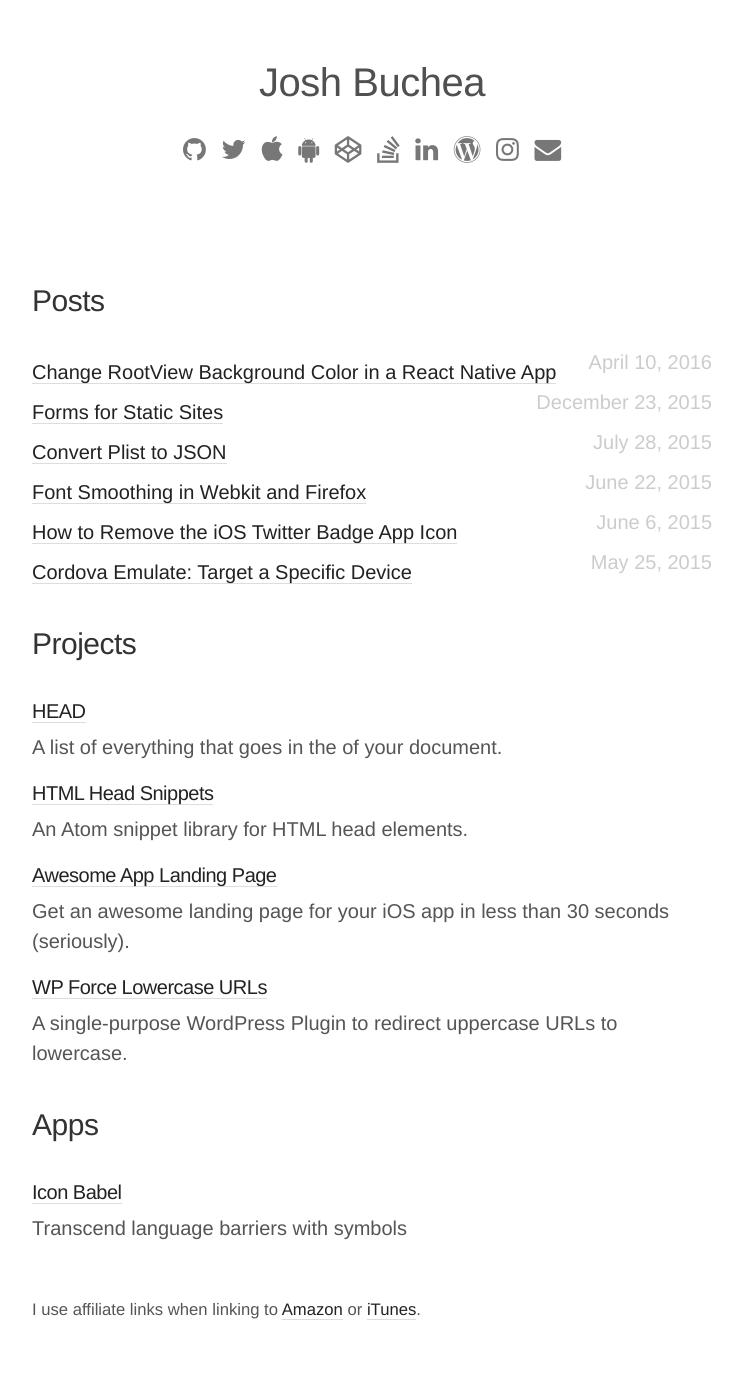
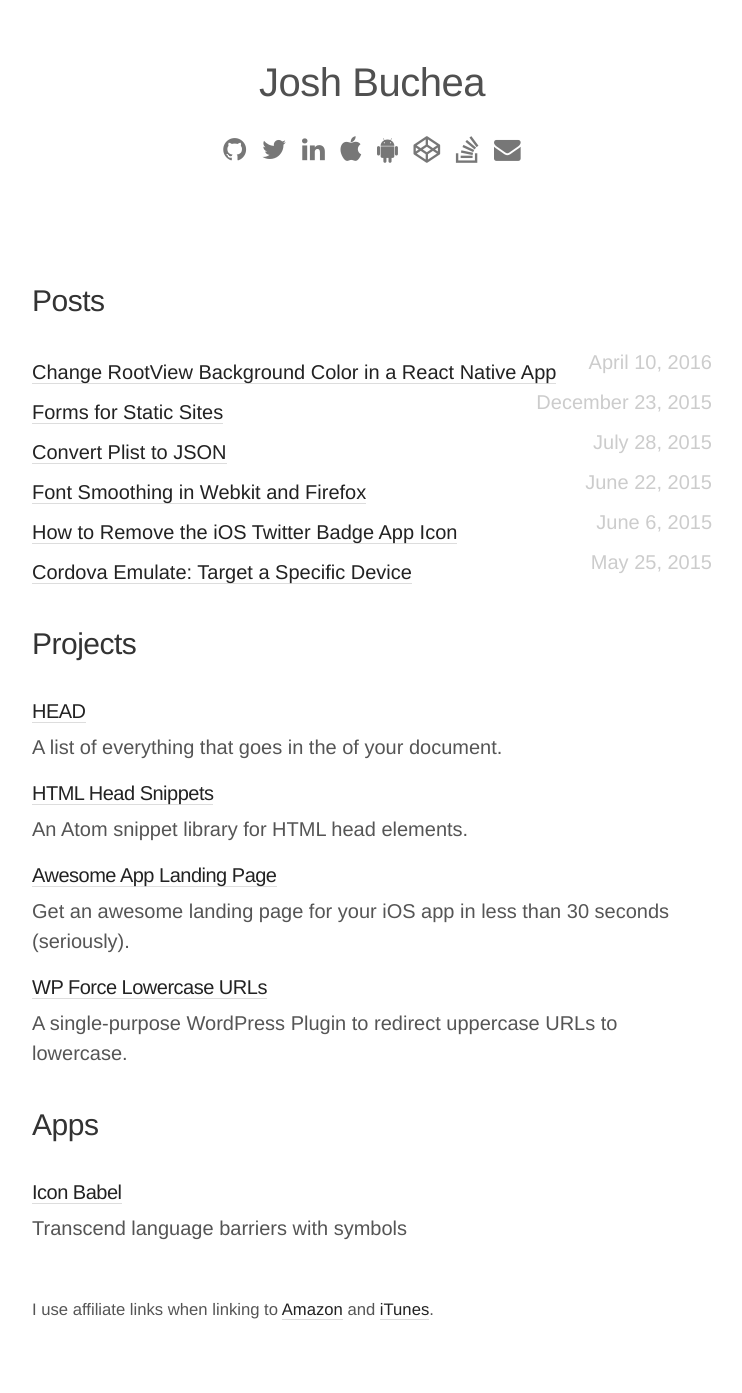
Before and after one commit to joshbuchea/joshbuchea.com, a Jekyll site: the page built from index.html, in a window 1280 px wide. Shown: the whole page, without its empty margins (268-1010 px from the left). Built offline with Jekyll 4.4.1, drawn with Linux system fonts in a browser that asks for light colours; nearby versions of some CDN libraries.

Commit message:
Update social links & footer copy

```diff
--- a/_layouts/default.html
+++ b/_layouts/default.html
@@ -33,6 +33,12 @@
           </li>
 
           <li>
+            <a target="_blank" href="{{ site.author.linkedin }}">
+              <i class="fa fa-lg fa-linkedin"></i>
+            </a>
+          </li>
+
+          <li>
             <a target="_blank" href="{{ site.author.appstore }}">
               <i class="fa fa-lg fa-apple"></i>
             </a>
@@ -56,23 +62,17 @@
             </a>
           </li>
 
-          <li>
-            <a target="_blank" href="{{ site.author.linkedin }}">
-              <i class="fa fa-lg fa-linkedin"></i>
-            </a>
-          </li>
-
-          <li>
+          <!-- <li>
             <a target="_blank" href="{{ site.author.wordpress }}">
               <i class="fa fa-lg fa-wordpress"></i>
             </a>
-          </li>
+          </li> -->
 
-          <li>
+          <!-- <li>
             <a target="_blank" href="{{ site.author.instagram }}">
               <i class="fa fa-lg fa-instagram"></i>
             </a>
-          </li>
+          </li> -->
 
           <li>
             <a target="_blank" href="mailto:{{ site.author.email }}">
@@ -92,7 +92,7 @@
           <!--
           &copy; <time datetime="{{ site.time | date_to_xmlschema }}">{{ site.time | date: '%Y' }}</time>. All rights reserved.
           -->
-          I use affiliate links when linking to <a href="http://amazon.com/?tag=joshbuchea-20">Amazon</a> or <a href="https://itunes.apple.com/?at=11l7ss&ct=joshbucheadotcom">iTunes</a>.
+          I use affiliate links when linking to <a href="http://amazon.com/?tag=joshbuchea-20">Amazon</a> and <a href="https://itunes.apple.com/?at=11l7ss&ct=joshbucheadotcom">iTunes</a>.
         </small>
       </footer>
     </div>
```
